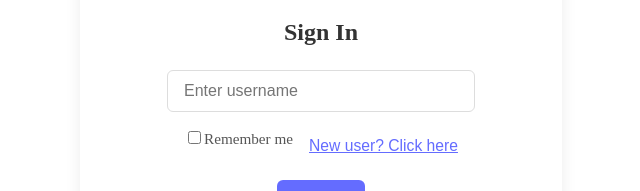
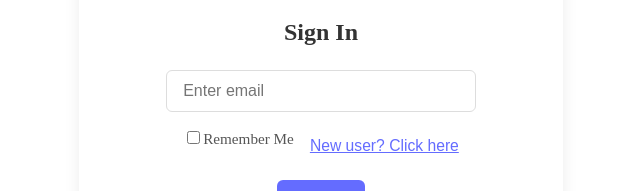
Before and after one commit to DharambirAgrawal/GSU_TECH_03132026, a React (Vite) app in the folder client/: page / in a window 1280 px wide. Shown: the part 130-321 px from the top of the page, without its empty margins (319-959 px from the left). Built offline with nearby package versions, Linux system fonts and the light colour scheme.

Commit message:
Update App.jsx: clarify frontend-only email confirmation and clean up code

```diff
--- a/client/src/App.jsx
+++ b/client/src/App.jsx
@@ -27,6 +27,8 @@ function App() {
       setRememberMe(true);
     }
   }, []);
+
+
 
   const handleLoginSubmit = (e) => {
     e.preventDefault();
@@ -61,7 +63,7 @@ function App() {
             <h2>{newUser ? "Register Below" : "Sign In"}</h2>
             <input
               type="user"
-              placeholder="Enter username"
+              placeholder="Enter email"
               value={username}
               onChange={e => setUsername(e.target.value)}
               required
@@ -80,7 +82,7 @@ function App() {
                   placeholder="Company Details"
                   value={companyDetails}
                   onChange={e => setCompanyDetails(e.target.value)}
-                  required
+
                   rows={3}
                   style={{resize: 'vertical', marginBottom: '1rem'}}
                 />
@@ -94,7 +96,7 @@ function App() {
                   onChange={e => setRememberMe(e.target.checked)}
                   disabled={newUser}
                 />
-                Remember me
+                Remember Me
               </label>
               <button
                 type="button"
@@ -172,6 +174,7 @@ function App() {
               {activeTab === 'Dashboard' && (
                 <>
                   <h1>Welcome to your dashboard!</h1>
+
                 </>
               )}
               {activeTab === 'Visibility' && (
```
